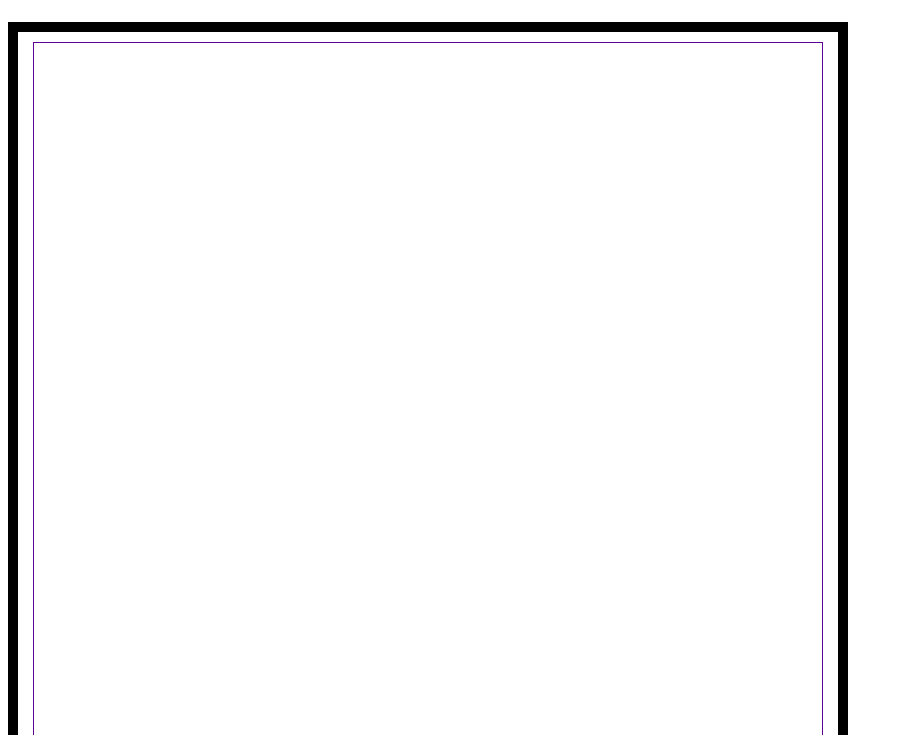
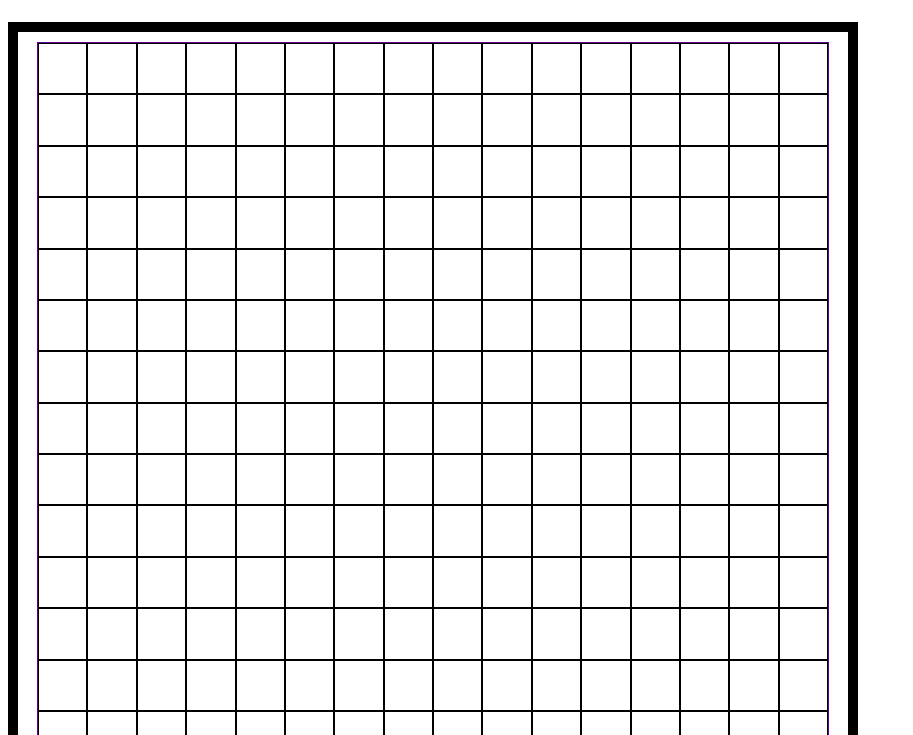
Before and after one commit to climbbikehike/etchasketch, a plain HTML site: page index.html in a window 1280 px wide. Shown: the part 65-800 px from the top of the page, without its empty margins (0-913 px from the left). Drawn offline with nearby package versions, Linux system fonts and the light colour scheme.

Commit message:
16 x16 grid displays now, no functionality yet

```diff
--- a/index.html
+++ b/index.html
@@ -10,8 +10,8 @@
 	<h1 id="nameHeadline">Etch-a-Sketch</h1>
 
     <div class="wrapper">
-	<table class="container">
-	</table>
+	<div class="container">
+	</div>
     </div>
   </body>
 </html>
--- a/script.js
+++ b/script.js
@@ -1,9 +1,15 @@
-function drawGrid(height,width) {
-	//var singleDiv = document.createElement('div');
 
-	for (i=0; i < height; i++) {
-		$('<div>').appendTo('.container');
-	};
+function drawGrid (height, width){
+
+		for (i=0; i < height; i++){
+   			$('<div>').addClass('gridRows').appendTo(".container");
+   		};
+
+    	var squareWidth = 790/width;
+    	for (j=0; j < width; j++){
+    		$('<div>').addClass('squares').css("width",squareWidth).css("height",squareWidth).appendTo(".gridRows");
+		};
+
 }
 
 
--- a/stylesheet.css
+++ b/stylesheet.css
@@ -3,8 +3,8 @@
 }
 
 .wrapper {
-	width: 800px;
-	height: 800px;
+	width: 810px;
+	height: 820px;
 	padding: 10px;
 	margin: 0;
 	border: 10px solid black;
@@ -16,7 +16,24 @@
     	border-width: thin;
     	display: table;
     	margin: 0 auto;
-    	padding: 0;
+    	padding: 10;
     	width: 790px;
 	height: 790px;
 }
+
+.gridRows {
+	display: table-row;
+	width: 790;
+	margin: 0;
+	padding: 0;
+}
+
+.squares {
+	display: table-cell;
+    	background-color: white;
+    	padding: 0;
+    	margin: 0;
+    	border-style: solid;
+    	border-color: black;
+	border-width: thin;
+}
```
